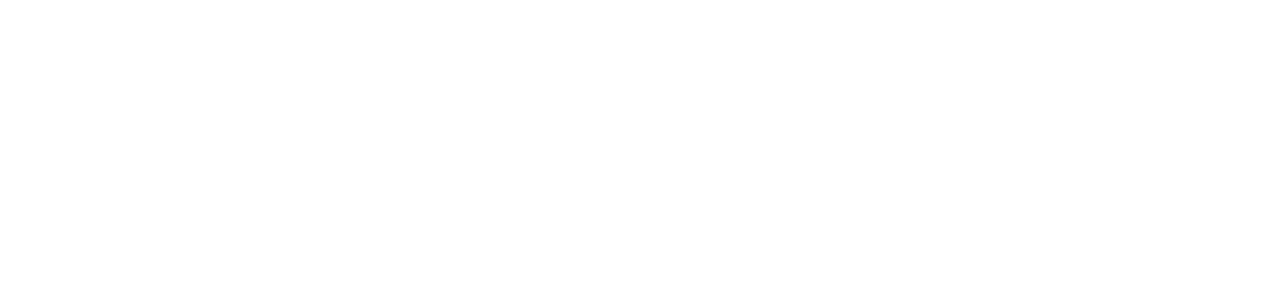
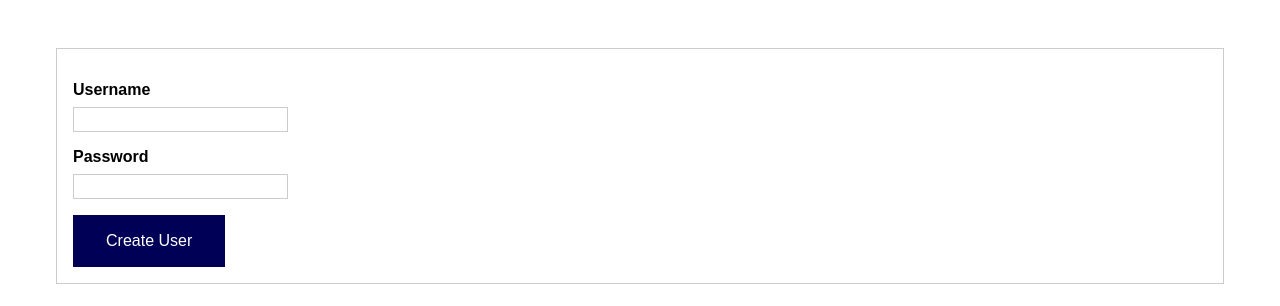
Before and after one commit to rdargali/jsparadigms, a plain HTML site: page index.html in a window 1280 px wide. Drawn offline with Linux system fonts and the light colour scheme.

Commit message:
starting point

```diff
--- /dev/null
+++ b/app.css
@@ -0,0 +1,43 @@
+html {
+  font-family: sans-serif;
+}
+
+form {
+  margin: 3rem;
+  padding: 1rem;
+  border: 1px solid #ccc;
+}
+
+.form-control {
+  margin: 1rem 0;
+}
+
+label,
+input {
+  display: block;
+}
+
+label {
+  font-weight: bold;
+  margin-bottom: 0.5rem;
+}
+
+input {
+  font: inherit;
+  padding: 0.15rem 0.2rem;
+  border: 1px solid #ccc;
+}
+
+input:focus {
+  outline: none;
+  background: #e0e0e0;
+}
+
+button {
+  font: inherit;
+  cursor: pointer;
+  background: #000057;
+  color: white;
+  border: 1px solid #000057;
+  padding: 1rem 2rem;
+}
--- a/index.html
+++ b/index.html
@@ -2,15 +2,25 @@
 <html lang="en">
 
 <head>
-    <meta charset="UTF-8">
-    <meta name="viewport" content="width=device-width, initial-scale=1.0">
-    <title>JS Paradigms
-
-    </title>
+    <meta charset="UTF-8" />
+    <meta name="viewport" content="width=device-width, initial-scale=1.0" />
+    <meta http-equiv="X-UA-Compatible" content="ie=edge" />
+    <title>Programming Paradigms</title>
+    <link rel="stylesheet" href="app.css" />
 </head>
 
 <body>
-
+    <form id="user-input">
+        <div class="form-control">
+            <label for="username">Username</label>
+            <input type="text" id="username" />
+        </div>
+        <div class="form-control">
+            <label for="password">Password</label>
+            <input type="password" id="password" />
+        </div>
+        <button type="submit">Create User</button>
+    </form>
 </body>
 
 </html>
```
